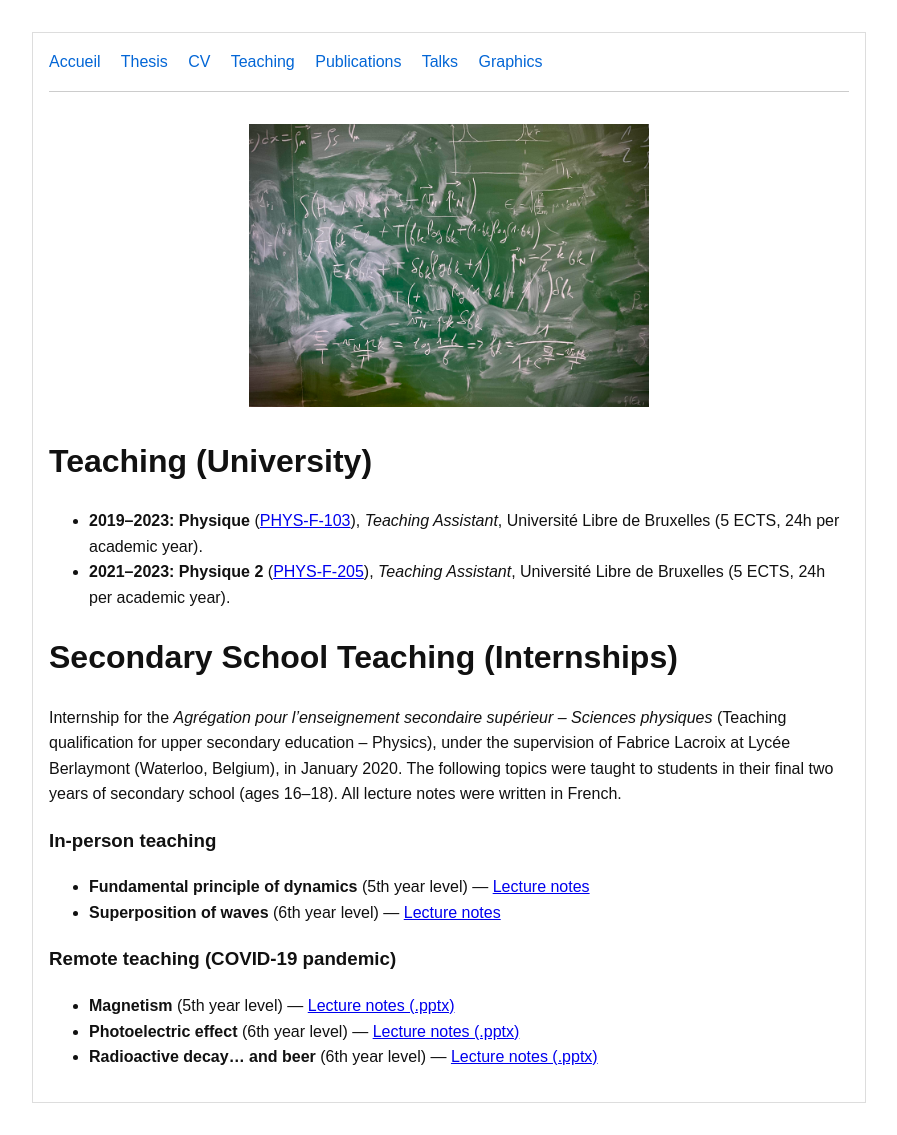
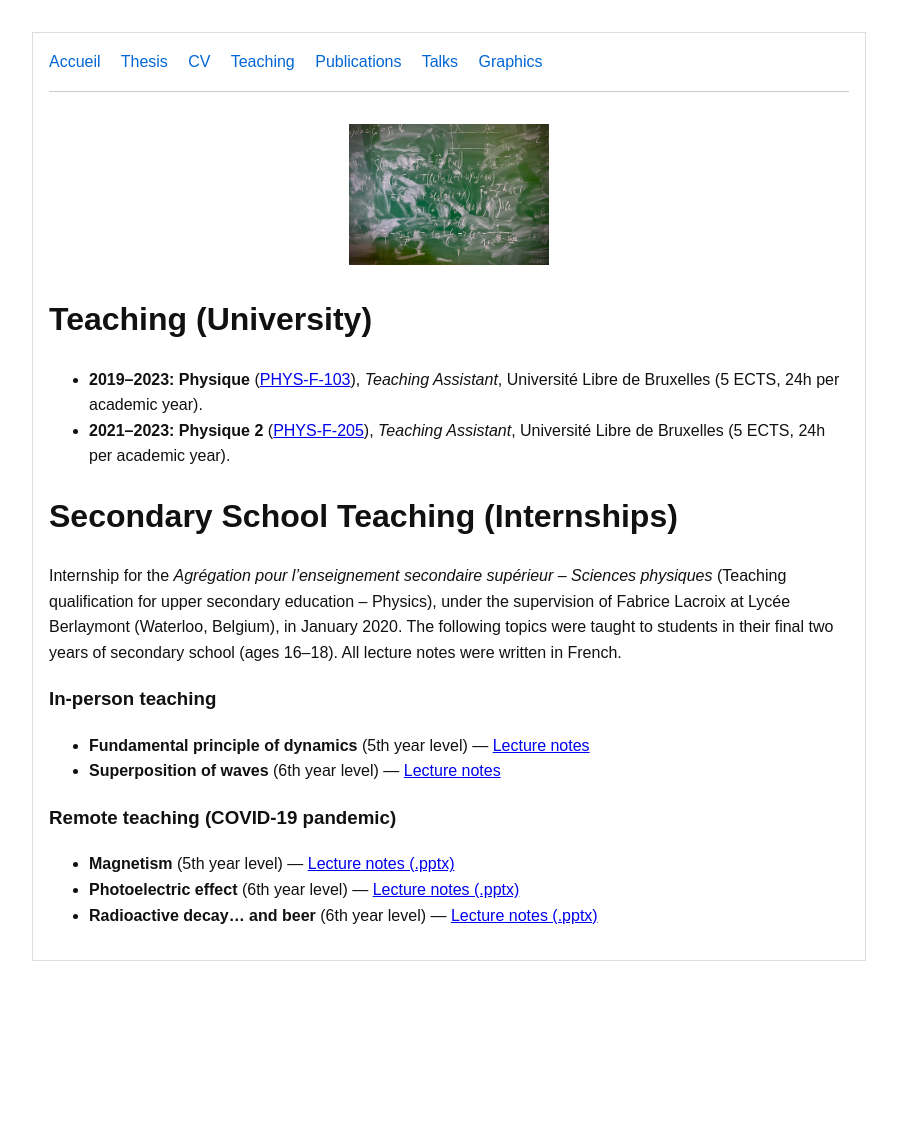
Before and after one commit to V-allard/V-allard.github.io, a Jekyll site: the page built from teaching.md, in a window 1280 px wide. Shown: the whole page, without its empty margins (191-1088 px from the left). Built offline with Jekyll 4.4.1, drawn with Linux system fonts in a browser that asks for light colours; after the commit the page ends 993 px from its top, so only the background shows below that.

Commit message:
Update teaching.md

```diff
--- a/teaching.md
+++ b/teaching.md
@@ -5,7 +5,7 @@ title: Teaching
 
 
 <figure style="text-align: center; margin: 1em 0;">
-  <img src="/assets/images/Tableau.jpg" alt="Equations" style="max-width: 50%; height: auto;">
+  <img src="/assets/images/Tableau.jpg" alt="Equations" style="max-width: 25%; height: auto;">
 </figure>
 
 # Teaching (University)
```
